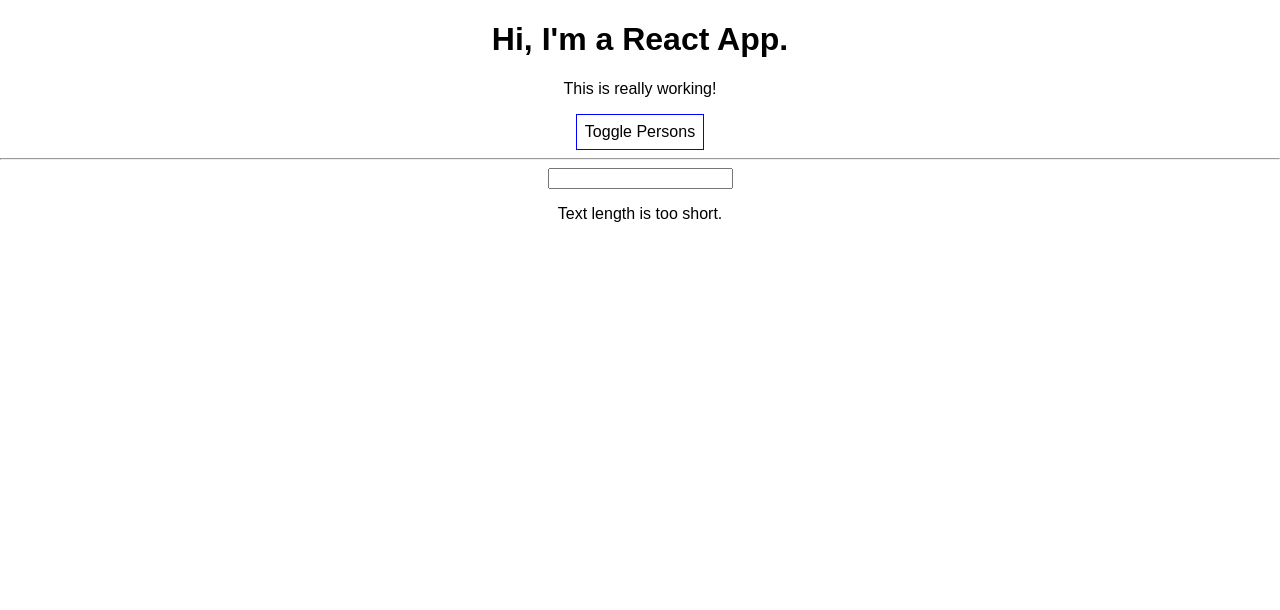
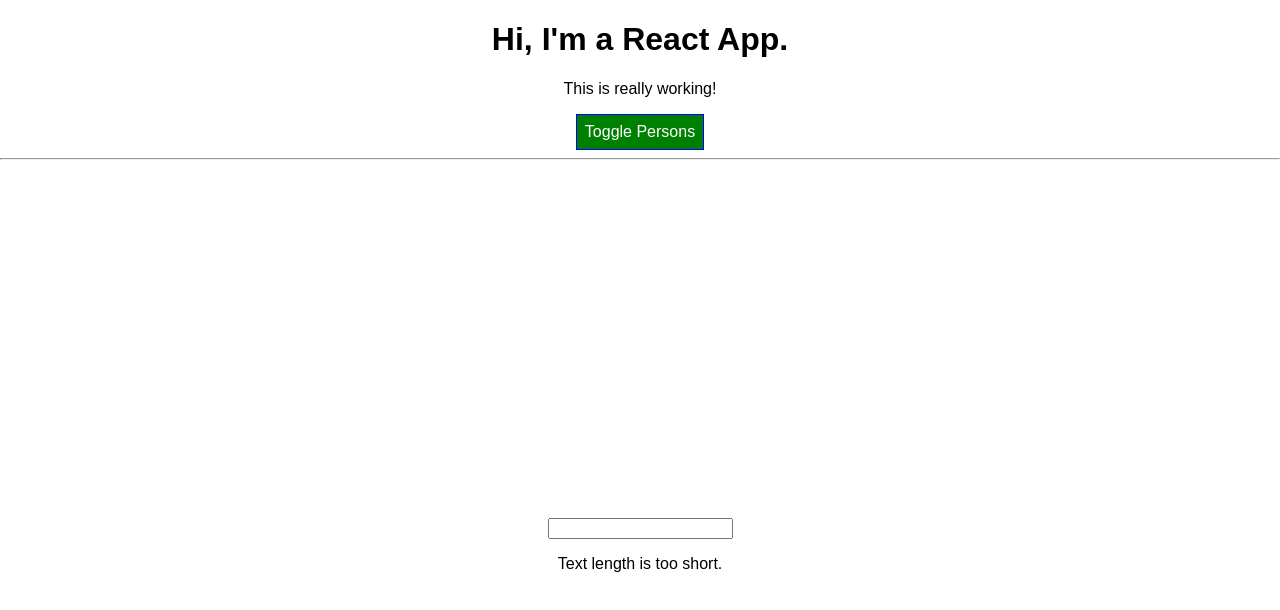
Before and after one commit to AnthonyJRay/React_Complete-Guide, a React (Create React App) app in the folder react-complete-guide/: page / in a window 1280 px wide. Shown: the top 610 px of the page. Built offline with nearby package versions, Linux system fonts and the light colour scheme.

Commit message:
Adding styles dynamically

```diff
--- a/react-complete-guide/src/App.css
+++ b/react-complete-guide/src/App.css
@@ -1,3 +1,11 @@
 .App {
   text-align: center;
 }
+
+.red {
+  color: red;
+}
+
+.bold {
+  font-weight: bold;
+}
--- a/react-complete-guide/src/App.js
+++ b/react-complete-guide/src/App.js
@@ -106,12 +106,17 @@ class App extends Component {
   render() {
 
     const style = {
-      backgroundColor: 'white',
+      backgroundColor: 'green',
+      color: 'white',
       font: 'inherit',
       border: '1px solid blue',
       padding: '8px',
       cursor: 'pointer'
     };
+
+    const inputStyle = {
+      marginTop: '350px'
+    }
 
 
     // CONDITIONALS
@@ -131,6 +136,16 @@ class App extends Component {
           })}
         </div>
       );
+
+      style.backgroundColor = 'red';
+    }
+
+    const classes = []
+    if (this.state.persons.length <= 2) {
+      classes.push('red'); // classes = ['red']
+    }
+    if (this.state.persons.length <= 1) {
+      classes.push('bold'); // class = ['red', 'bold']
     }
 
     // JSX / COMPONENTS
@@ -138,7 +153,7 @@ class App extends Component {
     return (
       <div className="App">
         <h1>Hi, I'm a React App.</h1>
-        <p> This is really working!</p>
+        <p className={classes.join(' ')}> This is really working!</p>
         <button
           style={style}
           onClick={this.togglePersonsHandler}>Toggle Persons</button>
@@ -147,6 +162,7 @@ class App extends Component {
         <input type="text"
           onChange={this.inputChangeHandler}
           value={this.props.stringState}
+          style={inputStyle}
         />
         <div>
           {this.state.stringState}
```
Also changed, not shown: 1 other file (tests, documents, lock files or other folders).
